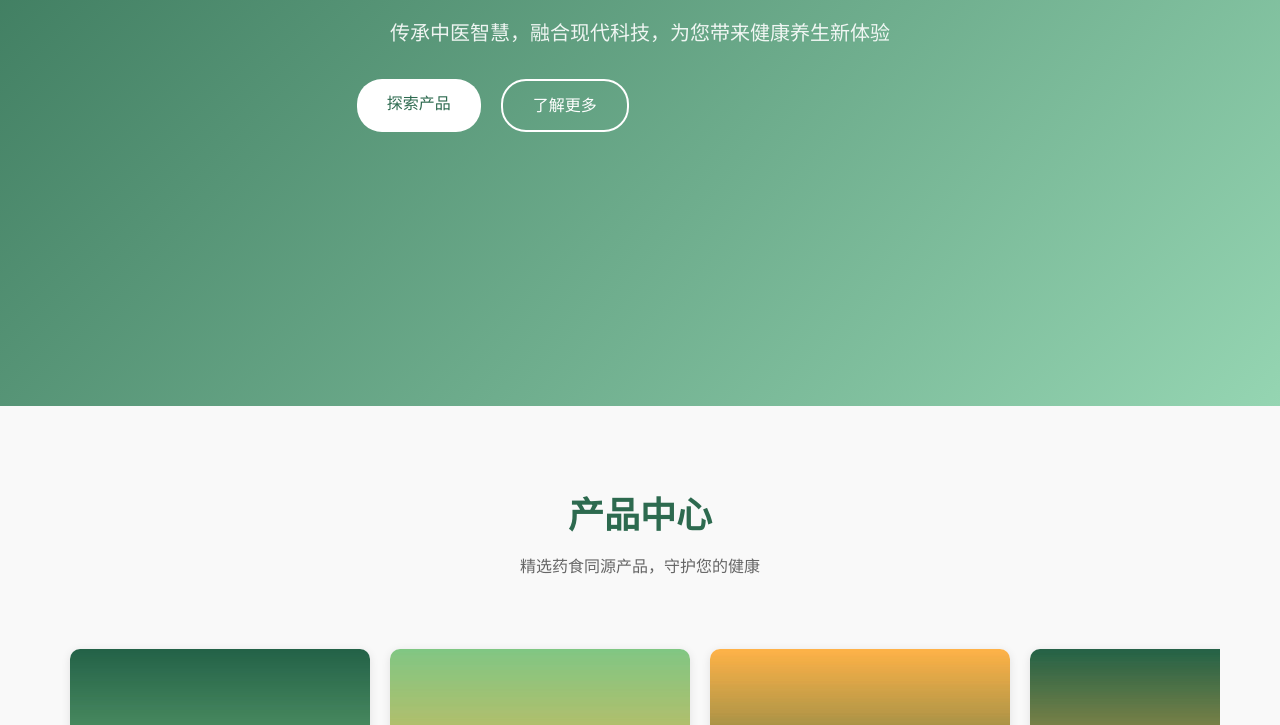
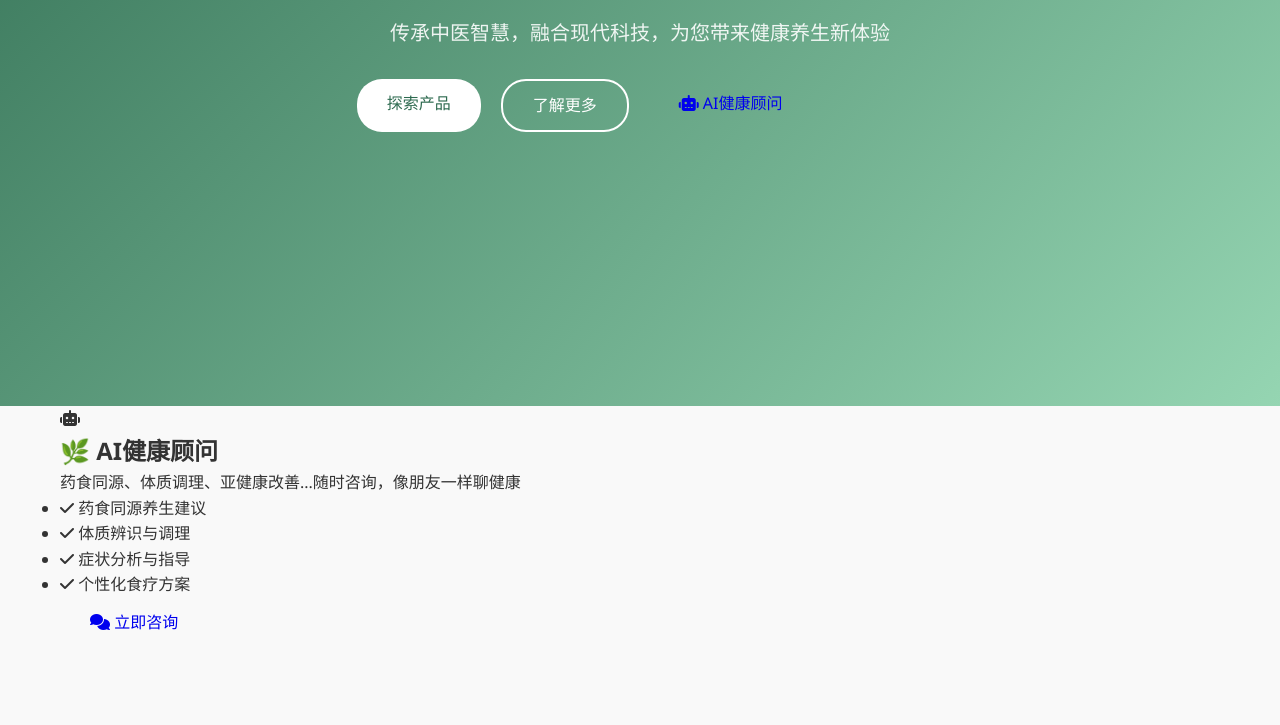
Before and after one commit to HTY-hantianyi/hantianyi-web, a plain HTML site: page index.html in a window 1280 px wide. Shown: the part 504-1229 px from the top of the page. Drawn offline with nearby package versions, Linux system fonts and the light colour scheme.

```diff
--- a/index.html
+++ b/index.html
@@ -67,6 +67,33 @@
                 <div class="hero-buttons">
                     <a href="#products" class="btn btn-primary">探索产品</a>
                     <a href="#about" class="btn btn-secondary">了解更多</a>
+                    <a href="https://www.doubao.com/bot/wuEVFwB4" target="_blank" class="btn btn-ai">
+                        <i class="fas fa-robot"></i> AI健康顾问
+                    </a>
+                </div>
+            </div>
+        </div>
+    </section>
+
+    <!-- AI健康顾问快捷入口 -->
+    <section id="ai-chat" class="ai-entry">
+        <div class="container">
+            <div class="ai-entry-content">
+                <div class="ai-entry-icon">
+                    <i class="fas fa-robot"></i>
+                </div>
+                <div class="ai-entry-text">
+                    <h2>🌿 AI健康顾问</h2>
+                    <p>药食同源、体质调理、亚健康改善...随时咨询，像朋友一样聊健康</p>
+                    <ul class="ai-entry-features">
+                        <li><i class="fas fa-check"></i> 药食同源养生建议</li>
+                        <li><i class="fas fa-check"></i> 体质辨识与调理</li>
+                        <li><i class="fas fa-check"></i> 症状分析与指导</li>
+                        <li><i class="fas fa-check"></i> 个性化食疗方案</li>
+                    </ul>
+                    <a href="https://www.doubao.com/bot/wuEVFwB4" target="_blank" class="btn btn-ai-large">
+                        <i class="fas fa-comments"></i> 立即咨询
+                    </a>
                 </div>
             </div>
         </div>
@@ -331,6 +358,12 @@
         </div>
     </div>
 
+    <!-- AI悬浮聊天按钮 -->
+    <a href="https://www.doubao.com/bot/wuEVFwB4" target="_blank" id="ai-float-btn" class="ai-float-btn">
+        <i class="fas fa-robot"></i>
+        <span>AI顾问</span>
+    </a>
+
     <!-- 返回顶部按钮 -->
     <button id="back-to-top" class="back-to-top" onclick="scrollToTop()">
         <i class="fas fa-arrow-up"></i>
```
